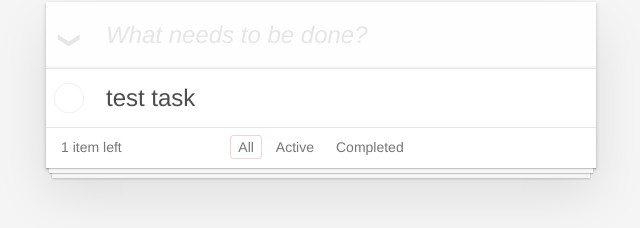
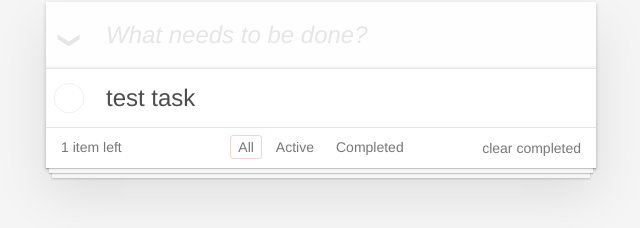
Before and after one commit to Andrey-Strekalov/vue-todo, a Vue app: page / in a window 1280 px wide. Shown: the part 128-356 px from the top of the page, without its empty margins (319-959 px from the left). Built offline with nearby package versions, Linux system fonts and the light colour scheme.

Commit message:
clear-completed-task

```diff
--- a/src/App.vue
+++ b/src/App.vue
@@ -42,7 +42,9 @@
           </ul>
         </section>
         <footer class="footer" style="display: block;">
-				<span class="todo-count"><strong>{{activeTasks}}</strong> item left</span>
+          <span class="todo-count"
+            ><strong>{{ activeTasks }}</strong> item left</span
+          >
           <ul class="filters">
             <li>
               <a href="#/" class="selected">All</a>
@@ -54,7 +56,7 @@
               <a href="#/completed">Completed</a>
             </li>
           </ul>
-				<button class="clear-completed" style="display: none;"></button>
+          <button class="clear-completed" @click="clearCompletedTasks()">clear completed</button>
         </footer>
       </div>
     </section>
@@ -122,13 +124,17 @@ export default {
     setEditTask(task) {
       this.editedTask = task;
     },
+    clearCompletedTasks() {
+      const newTasks = this.tasks.filter((task) => !task.completed);
+      this.tasks = newTasks;
+    },
   },
   computed: {
     activeTasks: function() {
       let term = this.tasks.filter((task) => !task.completed).length;
       return term;
-    }
-  }
+    },
+  },
 };
 </script>
 
```
Lines whose indentation alone changed are shown as unchanged.
